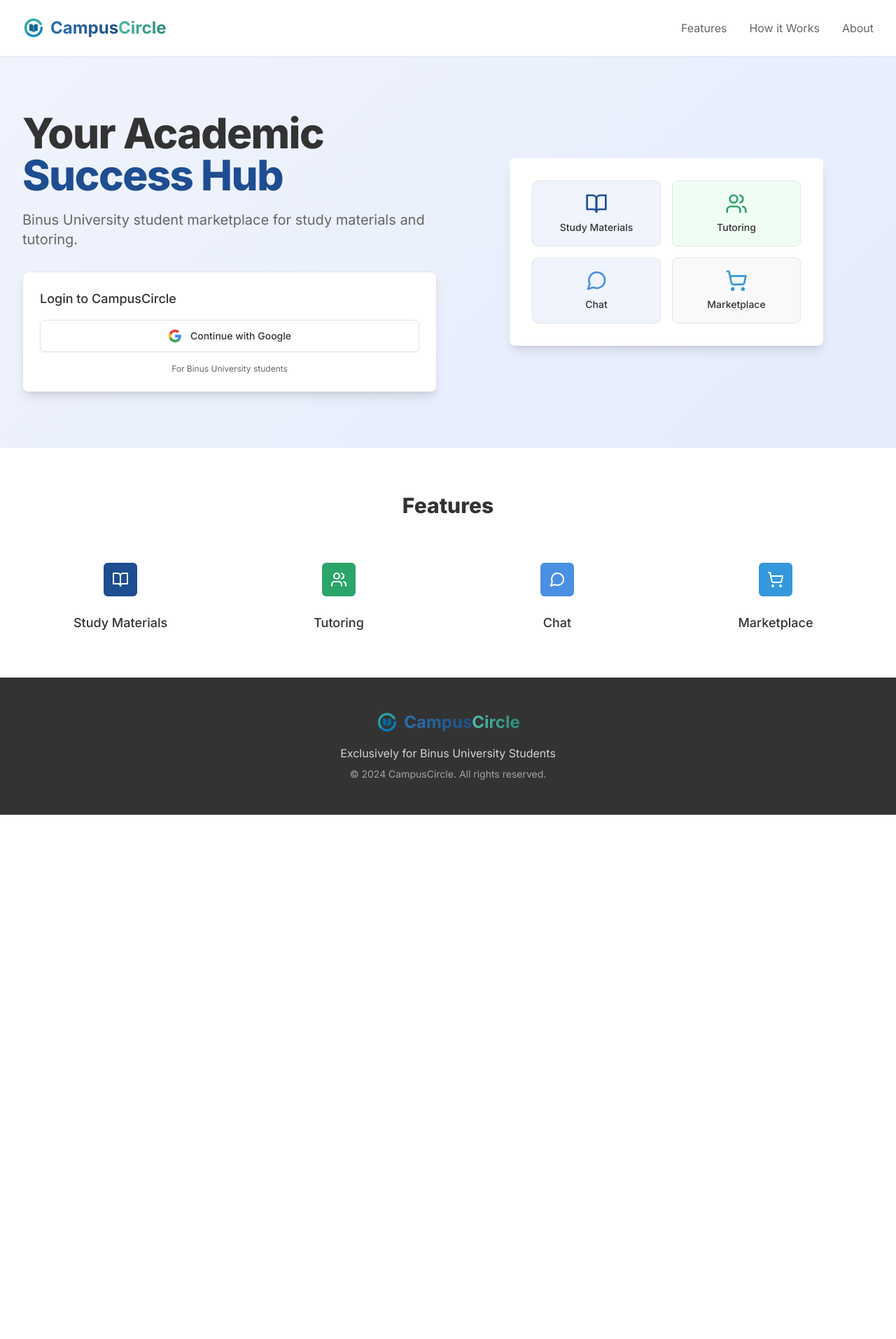
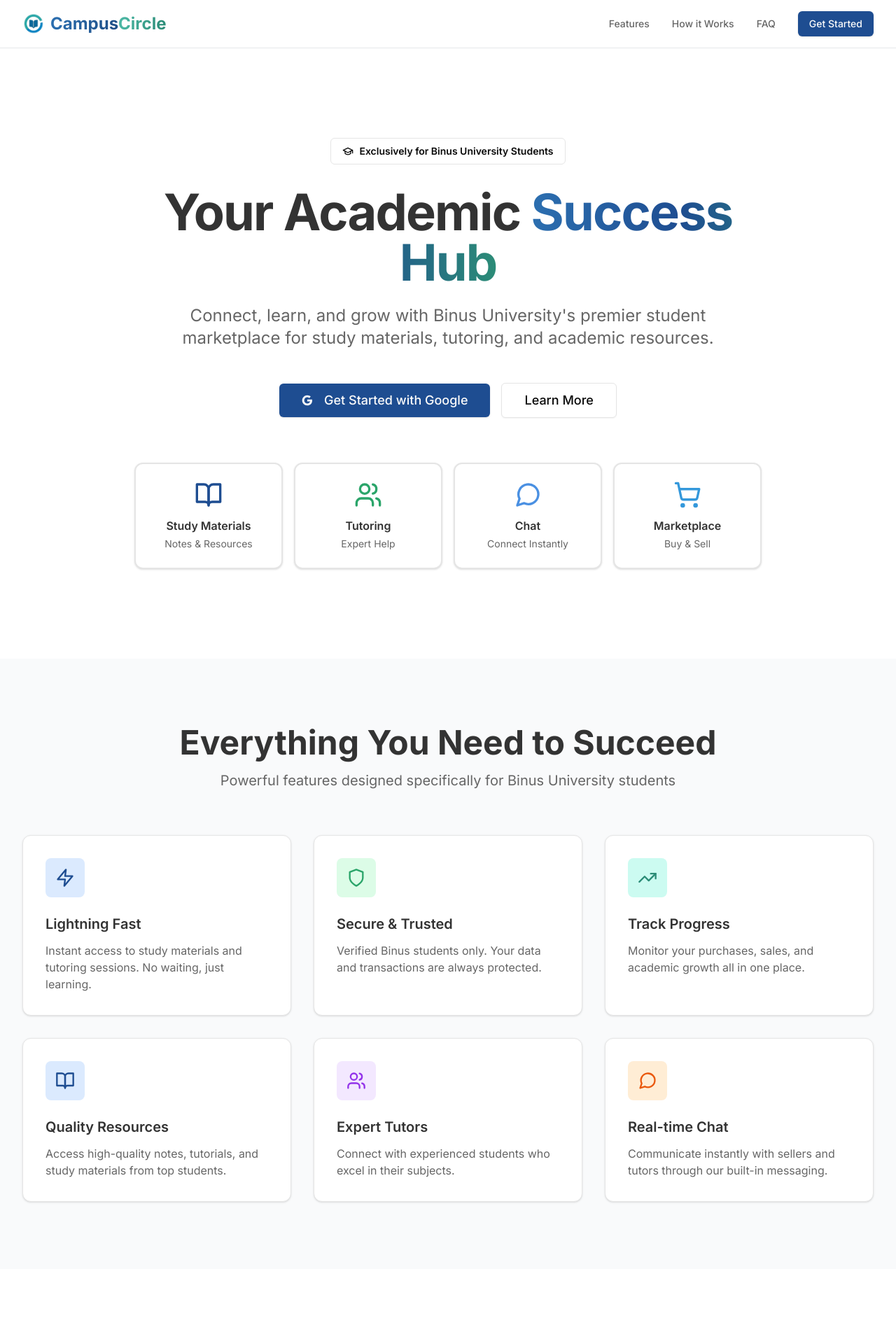
Before and after one commit to Qyuzet/campus-circle-hatchery, a Next.js app: page / in a window 1280 px wide. Shown: the top 1913 px of the page at 70% size. Before the commit the page ends 1164 px from the top, so only its background shows below. Built offline with nearby package versions, Linux system fonts and the light colour scheme; no server answers.

Commit message:
update simple landing page

```diff
--- a/src/app/page.tsx
+++ b/src/app/page.tsx
@@ -1,19 +1,37 @@
 "use client";
 
 import { signIn } from "next-auth/react";
-import { BookOpen, Users, MessageCircle, ShoppingCart } from "lucide-react";
+import {
+  BookOpen,
+  Users,
+  MessageCircle,
+  ShoppingCart,
+  GraduationCap,
+  TrendingUp,
+  Shield,
+  Zap,
+  Menu,
+  X,
+} from "lucide-react";
+import { Button } from "@/components/ui/button";
+import { Badge } from "@/components/ui/badge";
+import { Card } from "@/components/ui/card";
+import { useState } from "react";
 
 export default function LandingPage() {
+  const [mobileMenuOpen, setMobileMenuOpen] = useState(false);
+
   const handleGoogleLogin = () => {
     signIn("google", { callbackUrl: "/dashboard" });
   };
 
   return (
-    <div className="min-h-screen bg-gradient-to-br from-primary-50 to-primary-100">
-      {/* Header */}
-      <header className="bg-white shadow-sm">
+    <div className="min-h-screen bg-white">
+      {/* Navbar */}
+      <header className="sticky top-0 z-50 bg-white/80 backdrop-blur-lg border-b border-gray-200">
         <div className="max-w-7xl mx-auto px-4 sm:px-6 lg:px-8">
-          <div className="flex justify-between items-center py-6">
+          <div className="flex justify-between items-center py-4">
+            {/* Logo */}
             <div className="flex items-center">
               <img
                 src="/campusCircle-logo.png"
@@ -29,157 +47,337 @@
                 </span>
               </span>
             </div>
-            <nav className="hidden md:flex space-x-8">
+
+            {/* Desktop Navigation */}
+            <nav className="hidden md:flex items-center space-x-8">
               <a
                 href="#features"
-                className="text-medium-gray hover:text-dark-gray transition-colors"
+                className="text-sm font-medium text-medium-gray hover:text-dark-gray transition-colors"
               >
                 Features
               </a>
               <a
                 href="#how-it-works"
-                className="text-medium-gray hover:text-dark-gray transition-colors"
+                className="text-sm font-medium text-medium-gray hover:text-dark-gray transition-colors"
               >
                 How it Works
               </a>
               <a
-                href="#about"
-                className="text-medium-gray hover:text-dark-gray transition-colors"
+                href="#faq"
+                className="text-sm font-medium text-medium-gray hover:text-dark-gray transition-colors"
               >
-                About
+                FAQ
               </a>
+              <Button
+                onClick={handleGoogleLogin}
+                className="bg-dark-blue hover:bg-dark-blue/90"
+              >
+                Get Started
+              </Button>
+            </nav>
+
+            {/* Mobile Menu Button */}
+            <button
+              className="md:hidden p-2"
+              onClick={() => setMobileMenuOpen(!mobileMenuOpen)}
+            >
+              {mobileMenuOpen ? (
+                <X className="h-6 w-6 text-dark-gray" />
+              ) : (
+                <Menu className="h-6 w-6 text-dark-gray" />
+              )}
+            </button>
+          </div>
+
+          {/* Mobile Menu */}
+          {mobileMenuOpen && (
+            <div className="md:hidden py-4 border-t border-gray-200">
+              <nav className="flex flex-col space-y-4">
+                <a
+                  href="#features"
+                  className="text-sm font-medium text-medium-gray hover:text-dark-gray transition-colors"
+                  onClick={() => setMobileMenuOpen(false)}
+                >
+                  Features
+                </a>
+                <a
+                  href="#how-it-works"
+                  className="text-sm font-medium text-medium-gray hover:text-dark-gray transition-colors"
+                  onClick={() => setMobileMenuOpen(false)}
+                >
+                  How it Works
+                </a>
+                <a
+                  href="#faq"
+                  className="text-sm font-medium text-medium-gray hover:text-dark-gray transition-colors"
+                  onClick={() => setMobileMenuOpen(false)}
+                >
+                  FAQ
+                </a>
+                <Button
+                  onClick={handleGoogleLogin}
+                  className="bg-dark-blue hover:bg-dark-blue/90 w-full"
+                >
+                  Get Started
+                </Button>
               </nav>
             </div>
+          )}
         </div>
       </header>
 
       {/* Hero Section */}
-      <section className="py-20">
+      <section className="relative py-20 sm:py-32 overflow-hidden">
+        {/* Background gradient */}
+        <div className="absolute inset-0 bg-gradient-to-br from-blue-50 via-white to-teal-50 -z-10" />
+
         <div className="max-w-7xl mx-auto px-4 sm:px-6 lg:px-8">
-          <div className="lg:grid lg:grid-cols-12 lg:gap-8">
-            <div className="sm:text-center md:max-w-2xl md:mx-auto lg:col-span-6 lg:text-left">
-              <h1 className="text-4xl tracking-tight font-extrabold text-dark-gray sm:text-5xl md:text-6xl">
-                <span className="block">Your Academic</span>
-                <span className="block text-dark-blue">Success Hub</span>
+          <div className="text-center max-w-4xl mx-auto">
+            {/* Badge */}
+            <Badge variant="outline" className="mb-8 px-4 py-2 text-sm">
+              <GraduationCap className="h-4 w-4 mr-2 inline" />
+              Exclusively for Binus University Students
+            </Badge>
+
+            {/* Main Heading */}
+            <h1 className="text-5xl sm:text-6xl md:text-7xl font-bold tracking-tight text-dark-gray mb-6">
+              Your Academic{" "}
+              <span className="bg-gradient-to-r from-campus-blue-light via-dark-blue to-circle-teal-dark bg-clip-text text-transparent">
+                Success Hub
+              </span>
             </h1>
-              <p className="mt-3 text-base text-medium-gray sm:mt-5 sm:text-xl lg:text-lg xl:text-xl">
-                Binus University student marketplace for study materials and
-                tutoring.
+
+            {/* Description */}
+            <p className="text-xl sm:text-2xl text-medium-gray max-w-3xl mx-auto mb-12">
+              Connect, learn, and grow with Binus University's premier student
+              marketplace for study materials, tutoring, and academic resources.
             </p>
 
-              {/* Login Form */}
-              <div className="mt-8 bg-white p-6 rounded-lg shadow-lg border border-light-gray">
-                <h3 className="text-lg font-medium text-dark-gray mb-4">
-                  Login to CampusCircle
-                </h3>
-
-                {/* Google OAuth Button */}
-                <button
+            {/* CTA Buttons */}
+            <div className="flex flex-col sm:flex-row gap-4 justify-center items-center mb-16">
+              <Button
                 onClick={handleGoogleLogin}
-                  type="button"
-                  className="w-full flex items-center justify-center gap-3 py-3 px-4 border border-light-gray rounded-md shadow-sm text-sm font-medium text-dark-gray bg-white hover:bg-gray-50 focus:outline-none focus:ring-2 focus:ring-offset-2 focus:ring-dark-blue transition-colors"
+                size="lg"
+                className="bg-dark-blue hover:bg-dark-blue/90 text-lg px-8 py-6 w-full sm:w-auto"
               >
-                  <svg className="h-5 w-5" viewBox="0 0 24 24">
+                <svg className="h-5 w-5 mr-2" viewBox="0 0 24 24">
                   <path
-                      fill="#4285F4"
+                    fill="currentColor"
                     d="M22.56 12.25c0-.78-.07-1.53-.2-2.25H12v4.26h5.92c-.26 1.37-1.04 2.53-2.21 3.31v2.77h3.57c2.08-1.92 3.28-4.74 3.28-8.09z"
                   />
                   <path
-                      fill="#34A853"
+                    fill="currentColor"
                     d="M12 23c2.97 0 5.46-.98 7.28-2.66l-3.57-2.77c-.98.66-2.23 1.06-3.71 1.06-2.86 0-5.29-1.93-6.16-4.53H2.18v2.84C3.99 20.53 7.7 23 12 23z"
                   />
                   <path
-                      fill="#FBBC05"
+                    fill="currentColor"
                     d="M5.84 14.09c-.22-.66-.35-1.36-.35-2.09s.13-1.43.35-2.09V7.07H2.18C1.43 8.55 1 10.22 1 12s.43 3.45 1.18 4.93l2.85-2.22.81-.62z"
                   />
                   <path
-                      fill="#EA4335"
+                    fill="currentColor"
                     d="M12 5.38c1.62 0 3.06.56 4.21 1.64l3.15-3.15C17.45 2.09 14.97 1 12 1 7.7 1 3.99 3.47 2.18 7.07l3.66 2.84c.87-2.6 3.3-4.53 6.16-4.53z"
                   />
                 </svg>
-                  Continue with Google
-                </button>
-
-                <p className="mt-4 text-xs text-center text-medium-gray">
-                  For Binus University students
-                </p>
-              </div>
+                Get Started with Google
+              </Button>
+              <Button
+                variant="outline"
+                size="lg"
+                className="text-lg px-8 py-6 w-full sm:w-auto"
+                onClick={() =>
+                  document
+                    .getElementById("features")
+                    ?.scrollIntoView({ behavior: "smooth" })
+                }
+              >
+                Learn More
+              </Button>
             </div>
 
-            <div className="mt-12 relative sm:max-w-lg sm:mx-auto lg:mt-0 lg:max-w-none lg:mx-0 lg:col-span-6 lg:flex lg:items-center">
-              <div className="relative mx-auto w-full rounded-lg shadow-lg lg:max-w-md">
-                <div className="bg-white p-8 rounded-lg">
-                  <div className="grid grid-cols-2 gap-4">
-                    <div className="text-center p-4 bg-primary-50 rounded-lg border border-light-gray">
-                      <BookOpen className="h-8 w-8 text-dark-blue mx-auto mb-2" />
-                      <p className="text-sm font-medium text-dark-gray">
+            {/* Feature Cards Grid */}
+            <div className="grid grid-cols-2 md:grid-cols-4 gap-4 max-w-4xl mx-auto">
+              <Card className="p-6 hover:shadow-lg transition-shadow border-2 hover:border-dark-blue">
+                <BookOpen className="h-10 w-10 text-dark-blue mx-auto mb-3" />
+                <h3 className="font-semibold text-dark-gray mb-1">
                   Study Materials
-                      </p>
-                    </div>
-                    <div className="text-center p-4 bg-success-50 rounded-lg border border-light-gray">
-                      <Users className="h-8 w-8 text-campus-green mx-auto mb-2" />
-                      <p className="text-sm font-medium text-dark-gray">
-                        Tutoring
-                      </p>
-                    </div>
-                    <div className="text-center p-4 bg-primary-50 rounded-lg border border-light-gray">
-                      <MessageCircle className="h-8 w-8 text-soft-blue mx-auto mb-2" />
-                      <p className="text-sm font-medium text-dark-gray">Chat</p>
-                    </div>
-                    <div className="text-center p-4 bg-secondary-50 rounded-lg border border-light-gray">
-                      <ShoppingCart className="h-8 w-8 text-light-blue mx-auto mb-2" />
-                      <p className="text-sm font-medium text-dark-gray">
+                </h3>
+                <p className="text-sm text-medium-gray">Notes & Resources</p>
+              </Card>
+              <Card className="p-6 hover:shadow-lg transition-shadow border-2 hover:border-campus-green">
+                <Users className="h-10 w-10 text-campus-green mx-auto mb-3" />
+                <h3 className="font-semibold text-dark-gray mb-1">Tutoring</h3>
+                <p className="text-sm text-medium-gray">Expert Help</p>
+              </Card>
+              <Card className="p-6 hover:shadow-lg transition-shadow border-2 hover:border-soft-blue">
+                <MessageCircle className="h-10 w-10 text-soft-blue mx-auto mb-3" />
+                <h3 className="font-semibold text-dark-gray mb-1">Chat</h3>
+                <p className="text-sm text-medium-gray">Connect Instantly</p>
+              </Card>
+              <Card className="p-6 hover:shadow-lg transition-shadow border-2 hover:border-light-blue">
+                <ShoppingCart className="h-10 w-10 text-light-blue mx-auto mb-3" />
+                <h3 className="font-semibold text-dark-gray mb-1">
                   Marketplace
-                      </p>
-                    </div>
-                  </div>
-                </div>
-              </div>
+                </h3>
+                <p className="text-sm text-medium-gray">Buy & Sell</p>
+              </Card>
             </div>
           </div>
         </div>
       </section>
 
       {/* Features Section */}
-      <section id="features" className="py-16 bg-white">
+      <section id="features" className="py-24 bg-gray-50">
         <div className="max-w-7xl mx-auto px-4 sm:px-6 lg:px-8">
-          <div className="text-center">
-            <h2 className="text-3xl font-extrabold text-dark-gray">Features</h2>
+          <div className="text-center mb-16">
+            <h2 className="text-4xl sm:text-5xl font-bold text-dark-gray mb-4">
+              Everything You Need to Succeed
+            </h2>
+            <p className="text-xl text-medium-gray max-w-2xl mx-auto">
+              Powerful features designed specifically for Binus University
+              students
+            </p>
           </div>
 
-          <div className="mt-16 grid grid-cols-1 gap-8 sm:grid-cols-2 lg:grid-cols-4">
-            <div className="text-center">
-              <div className="flex items-center justify-center h-12 w-12 rounded-md bg-dark-blue text-white mx-auto">
-                <BookOpen className="h-6 w-6" />
+          <div className="grid grid-cols-1 md:grid-cols-2 lg:grid-cols-3 gap-8">
+            {/* Feature 1 */}
+            <Card className="p-8 hover:shadow-xl transition-all">
+              <div className="flex items-center justify-center h-14 w-14 rounded-lg bg-blue-100 text-dark-blue mb-6">
+                <Zap className="h-7 w-7" />
               </div>
-              <h3 className="mt-6 text-lg font-medium text-dark-gray">
-                Study Materials
+              <h3 className="text-xl font-semibold text-dark-gray mb-3">
+                Lightning Fast
               </h3>
+              <p className="text-medium-gray">
+                Instant access to study materials and tutoring sessions. No
+                waiting, just learning.
+              </p>
+            </Card>
+
+            {/* Feature 2 */}
+            <Card className="p-8 hover:shadow-xl transition-all">
+              <div className="flex items-center justify-center h-14 w-14 rounded-lg bg-green-100 text-campus-green mb-6">
+                <Shield className="h-7 w-7" />
+              </div>
+              <h3 className="text-xl font-semibold text-dark-gray mb-3">
+                Secure & Trusted
+              </h3>
+              <p className="text-medium-gray">
+                Verified Binus students only. Your data and transactions are
+                always protected.
+              </p>
+            </Card>
+
+            {/* Feature 3 */}
+            <Card className="p-8 hover:shadow-xl transition-all">
+              <div className="flex items-center justify-center h-14 w-14 rounded-lg bg-teal-100 text-circle-teal-dark mb-6">
+                <TrendingUp className="h-7 w-7" />
+              </div>
+              <h3 className="text-xl font-semibold text-dark-gray mb-3">
+                Track Progress
+              </h3>
+              <p className="text-medium-gray">
+                Monitor your purchases, sales, and academic growth all in one
+                place.
+              </p>
+            </Card>
+
+            {/* Feature 4 */}
+            <Card className="p-8 hover:shadow-xl transition-all">
+              <div className="flex items-center justify-center h-14 w-14 rounded-lg bg-blue-100 text-dark-blue mb-6">
+                <BookOpen className="h-7 w-7" />
+              </div>
+              <h3 className="text-xl font-semibold text-dark-gray mb-3">
+                Quality Resources
+              </h3>
+              <p className="text-medium-gray">
+                Access high-quality notes, tutorials, and study materials from
+                top students.
+              </p>
+            </Card>
+
+            {/* Feature 5 */}
+            <Card className="p-8 hover:shadow-xl transition-all">
+              <div className="flex items-center justify-center h-14 w-14 rounded-lg bg-purple-100 text-purple-600 mb-6">
+                <Users className="h-7 w-7" />
+              </div>
+              <h3 className="text-xl font-semibold text-dark-gray mb-3">
+                Expert Tutors
+              </h3>
+              <p className="text-medium-gray">
+                Connect with experienced students who excel in their subjects.
+              </p>
+            </Card>
+
+            {/* Feature 6 */}
+            <Card className="p-8 hover:shadow-xl transition-all">
+              <div className="flex items-center justify-center h-14 w-14 rounded-lg bg-orange-100 text-orange-600 mb-6">
+                <MessageCircle className="h-7 w-7" />
+              </div>
+              <h3 className="text-xl font-semibold text-dark-gray mb-3">
+                Real-time Chat
+              </h3>
+              <p className="text-medium-gray">
+                Communicate instantly with sellers and tutors through our
+                built-in messaging.
+              </p>
+            </Card>
+          </div>
+        </div>
+      </section>
+
+      {/* How It Works Section */}
+      <section id="how-it-works" className="py-24 bg-white">
+        <div className="max-w-7xl mx-auto px-4 sm:px-6 lg:px-8">
+          <div className="text-center mb-16">
+            <h2 className="text-4xl sm:text-5xl font-bold text-dark-gray mb-4">
+              How It Works
+            </h2>
+            <p className="text-xl text-medium-gray max-w-2xl mx-auto">
+              Get started in three simple steps
+            </p>
           </div>
 
+          <div className="grid grid-cols-1 md:grid-cols-3 gap-12">
+            {/* Step 1 */}
             <div className="text-center">
-              <div className="flex items-center justify-center h-12 w-12 rounded-md bg-campus-green text-white mx-auto">
-                <Users className="h-6 w-6" />
+              <div className="flex items-center justify-center h-16 w-16 rounded-full bg-dark-blue text-white text-2xl font-bold mx-auto mb-6">
+                1
               </div>
-              <h3 className="mt-6 text-lg font-medium text-dark-gray">
-                Tutoring
+              <h3 className="text-2xl font-semibold text-dark-gray mb-4">
+                Sign Up
               </h3>
+              <p className="text-medium-gray text-lg">
+                Create your account using your Binus University Google account.
+                Quick and secure.
+              </p>
             </div>
 
+            {/* Step 2 */}
             <div className="text-center">
-              <div className="flex items-center justify-center h-12 w-12 rounded-md bg-soft-blue text-white mx-auto">
-                <MessageCircle className="h-6 w-6" />
+              <div className="flex items-center justify-center h-16 w-16 rounded-full bg-campus-green text-white text-2xl font-bold mx-auto mb-6">
+                2
               </div>
-              <h3 className="mt-6 text-lg font-medium text-dark-gray">Chat</h3>
+              <h3 className="text-2xl font-semibold text-dark-gray mb-4">
+                Browse & Connect
+              </h3>
+              <p className="text-medium-gray text-lg">
+                Explore study materials, find tutors, or list your own resources
+                for sale.
+              </p>
             </div>
 
+            {/* Step 3 */}
             <div className="text-center">
-              <div className="flex items-center justify-center h-12 w-12 rounded-md bg-light-blue text-white mx-auto">
-                <ShoppingCart className="h-6 w-6" />
+              <div className="flex items-center justify-center h-16 w-16 rounded-full bg-circle-teal-dark text-white text-2xl font-bold mx-auto mb-6">
+                3
               </div>
-              <h3 className="mt-6 text-lg font-medium text-dark-gray">
-                Marketplace
+              <h3 className="text-2xl font-semibold text-dark-gray mb-4">
+                Learn & Grow
               </h3>
+              <p className="text-medium-gray text-lg">
+                Access your purchases, attend tutoring sessions, and excel in
+                your studies.
+              </p>
             </div>
           </div>
         </div>
```
Also changed, not shown: 1 other file (tests, documents, lock files or other folders). Lines whose indentation alone changed are shown as unchanged.
